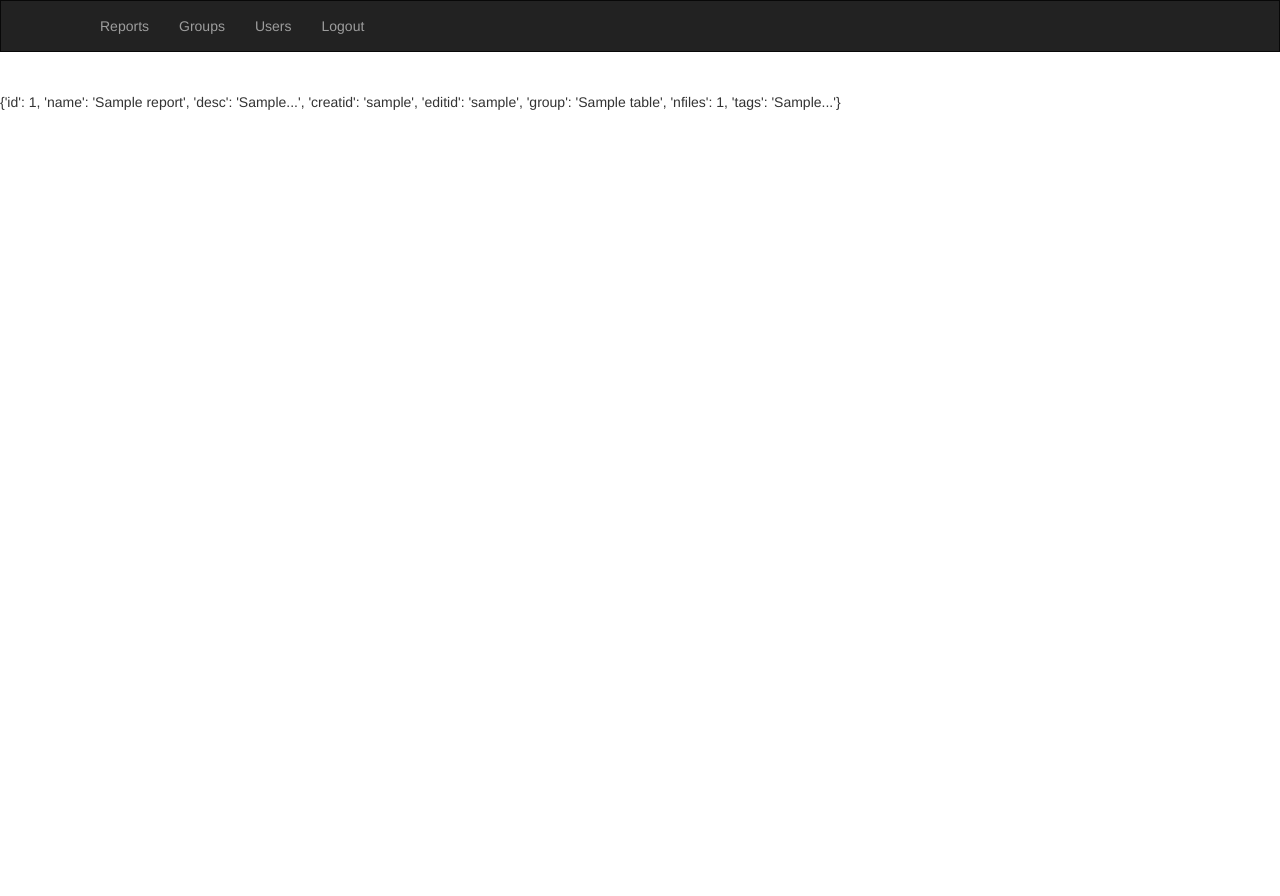
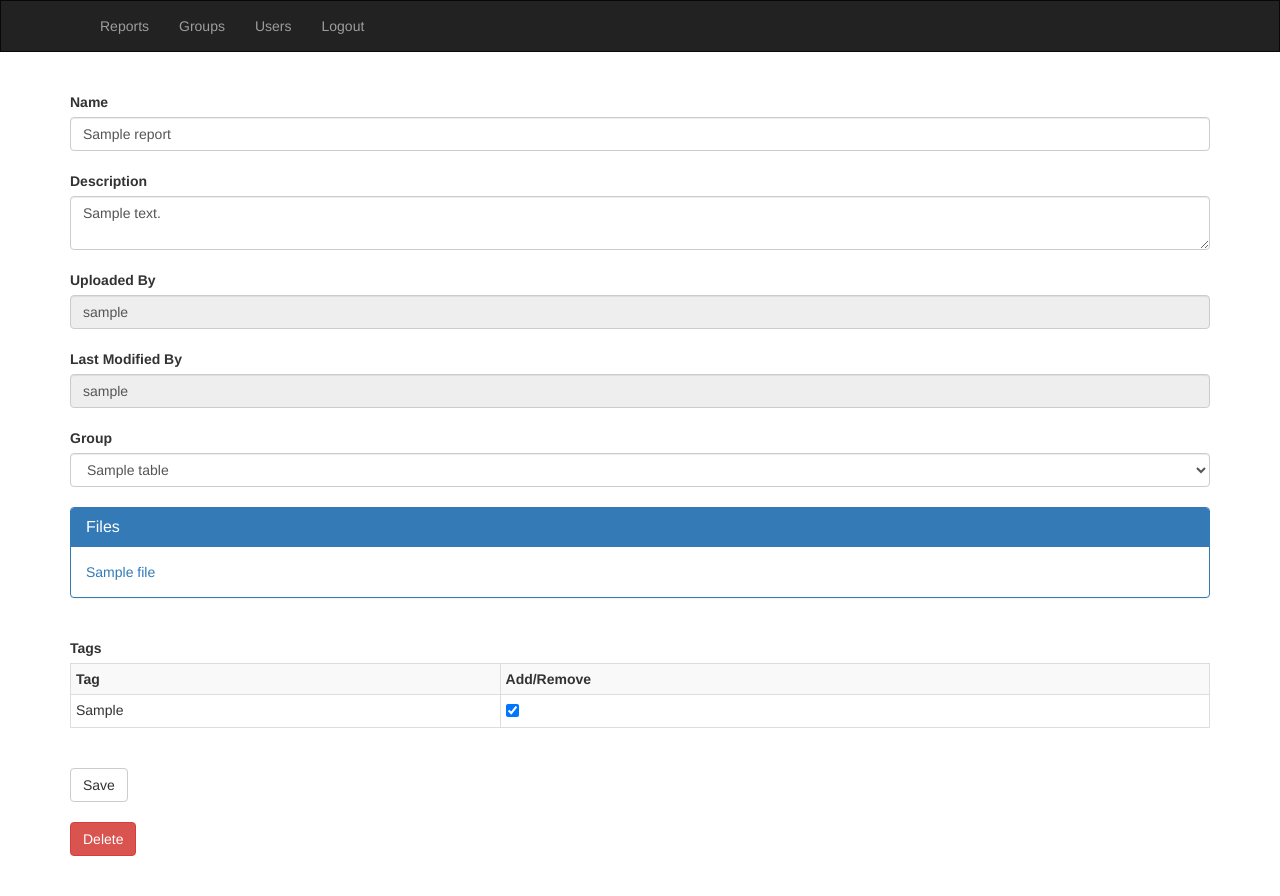
Before and after one commit to sfm2686/RMSA, a Flask app: page /report?id=1 in a window 1280 px wide. Before the commit the page ends 110 px from the top, so only its background shows below. Run offline with Flask 2, Linux system fonts and the light colour scheme; the visitor is signed in with stand-in values (Sample User, id 1); tables that the repository leaves empty hold one stand-in row (values such as "Sample post"); parts of the project's set-up code (start-up, migrations or seed data) failed here and were passed over; some libraries are stand-ins or nearby versions.

Commit message:
Viewing a report should be working. Still need to test/work on downloading files to fine tune it further

```diff
--- a/create_and_seed_db.py
+++ b/create_and_seed_db.py
@@ -130,8 +130,12 @@ for i in range(0, 40):
     copyfile(file_path, dest)
     new_files.append((dest, mt))
 
+sample_file_names = ["Jupiter landing video", "Albaik's Best Meal", "Best Place to Visit",
+                    "Blizzard Ent.", "One Piece", "Best Webapp", "19-NCOV Shocking Facts!",
+                    "Stackoverflow", "Clean Code Example", "Super Classified", "Eyes Only!"]
+
 for nf in new_files:
-    file = File(nf[0], random.choice(report_ids), nf[1].value)
+    file = File(random.choice(sample_file_names), nf[0], random.choice(report_ids), nf[1].value)
     sess.add(file)
 
 sess.commit()
--- a/tables_def.py
+++ b/tables_def.py
@@ -154,13 +154,15 @@ class File(Base):
     __tablename__ = "files"
 
     id         = Column(Integer, primary_key=True, autoincrement=True)
+    name       = Column(String(40))
     file_path  = Column(String(40))
     report_id  = Column(Integer, ForeignKey("reports.id", ondelete="CASCADE"))
     media_type = Column(Integer, ForeignKey("media_types.id"))
 
     #---------------------------------------------------------------------------
-    def __init__(self, file_path, report_id, media_type):
+    def __init__(self, name, file_path, report_id, media_type):
         """"""
+        self.name       = name
         self.file_path  = file_path
         self.report_id  = report_id
         self.media_type = media_type
--- a/templates/report.html
+++ b/templates/report.html
@@ -4,6 +4,77 @@
 
 {% block body %}
 
-{{ report }}
+<script>
+  window.onload = function() {
+    document.getElementById('deleteLink').onclick = function() {
+      var answer = confirm("Are you sure you wish to delete this report? Deleting this report would also delete any files associated with it.");
+      if (answer) {
+        window.location = "{{ url_for('delete_report', id=report['id']) }}";
+      } else {
+        return;
+      }
+    };
+  };
+</script>
+
+<div class="container">
+  <form action="" method="post">
+    <input type="hidden" class="form-control" name="id" value="{{ report['id'] }}">
+    <label>Name</label>
+    <input type="text" class="form-control" name="name" placeholder="Report name" value="{{ report['name'] }}">
+    <br>
+    <label>Description</label>
+    <textarea class="form-control" name="desc" placeholder="Report description">{{ report['desc'] }}</textarea>
+    <br>
+    <label>Uploaded By</label>
+    <input disabled class="form-control" value="{{ report['creatid'] }}">
+    <br>
+    <label>Last Modified By</label>
+    <input disabled class="form-control" value="{{ report['editid'] }}">
+    <br>
+    <label>Group</label>
+    <select class="form-control" name="group">
+      {% for group in groups %}
+        <option value="{{ group.id }}"
+          {% if report['group_id'] == group.id %}
+            {{ 'selected' }}
+          {% endif %}>
+          {{ group.group_name }}
+        </option>
+      {% endfor %}
+    </select>
+    <br>
+    <div class="panel panel-primary">
+      <div class="panel-heading">
+        <h3 class="panel-title">Files</h3>
+      </div>
+      {% for file in report['files'] %}
+      <div class="panel-body">
+        <a href="{{ url_for('download_file', id=file.id) }}">{{ file.name }}</a>
+      </div>
+      {% endfor %}
+    </div>
+    <br>
+    <label>Tags</label>
+    <table class="table table-striped table-bordered table-hover table-condensed">
+      <tr>
+        <th>Tag</th>
+        <th>Add/Remove</th>
+      </tr>
+      {% for tag_id, tag_name, belongs_to in tags %}
+        <tr>
+          <td>{{ tag_name }}</td>
+          <td><input type="checkbox" name=tags value="{{ tag_id }}"
+              {% if belongs_to %}checked{% endif %}
+            ></td>
+        </tr>
+      {% endfor %}
+    </table>
+    <br>
+    <button type="submit" class="btn btn-default">Save</button>
+  </form>
+  <br>
+  <a id="deleteLink" class="btn btn-danger" role="button">Delete</a>
+</div>
 
 {% endblock %}
--- a/views.py
+++ b/views.py
@@ -1,5 +1,5 @@
 from __init__ import app, db_engine
-from flask import render_template, request, url_for, session, flash, redirect
+from flask import render_template, request, url_for, session, flash, redirect, send_file
 from sqlalchemy.orm import sessionmaker
 from sqlalchemy.exc import IntegrityError
 from tables_def import *
@@ -25,8 +25,7 @@ def load_user_groups(user_id):
         .all())
 
 def load_all_groups():
-    return (db_sess.query(Group)
-        .all())
+    return (db_sess.query(Group).all())
 
 def load_group(group_id):
     return (db_sess.query(Group)
@@ -49,6 +48,9 @@ def load_report_tags(rid):
         .filter(Report_tags.report_id == rid)
         .filter(Report_tags.tag_id == Tag.id)
         .all())
+
+def load_all_tags():
+    return (db_sess.query(Tag).all())
 
 def flash_and_redirect(msg, cat, dest):
     flash(msg, cat)
@@ -116,8 +118,20 @@ def logout():
 def index():
     return render_template("index.html")
 
+@app.route('/download-file')
+@require_login
+def download_file():
+# TODO ensure user has proper permission to download this file!
+    id = request.args.get("id")
+    file = db_sess.query(File).filter(File.id == id).first()
+    if not file:
+        return redirect(url_for("not_found"))
+    try:
+        return send_file(file.file_path, as_attachment=True)
+    except FileNotFoundError:
+        return redirect(url_for("not_found"))
+
 ################################## Reports #####################################
-# TODO implement user/group access for reports
 @app.route('/reports')
 @require_login
 def reports():
@@ -160,12 +174,13 @@ def show_report():
     for col in user_reports:
         if req_rid == col.Report.id:
             report = col.Report
+            break
     if not report:
         return flash_and_redirect("Report not found", "alert alert-danger", "reports")
     report_dict = {}
     report_dict['id'] = report.id
     report_dict['name'] = report.name
-    report_dict['desc'] = "{}...".format(report.desc[:6])
+    report_dict['desc'] = report.desc
     user = load_user(col.Report.creator_id)
     if user:
         report_dict['creatid'] = user.User.username
@@ -176,18 +191,33 @@ def show_report():
         report_dict['editid'] = user.User.username
     else:
         report_dict['editid'] = "Deleted"
+    report_dict['group_id'] = report.group_id
     report_dict['group'] = load_group(report.group_id).group_name
-    report_dict['nfiles'] = len(load_report_files(report.id))
-    rtags = ""
+    report_dict['files'] = [file for file in load_report_files(report.id)]
+    report_dict['tags'] = []
     for t in load_report_tags(report.id):
-        rtags = rtags + t.Tag.tag + " "
-    report_dict['tags'] = "{}...".format(rtags[:6])
-    return render_template("report.html", report=report_dict)
+        report_dict['tags'].append(t.Tag)
+    groups = [r.Group for r in load_user_groups(session.get("uid"))]
+    tags = []
+    # flag the tags that the report belongs to
+    for tag in load_all_tags():
+        belongs_to = False
+        for rtag in load_report_tags(report.id):
+            if tag.id == rtag.Tag.id:
+                belongs_to = True
+                break
+        tags.append((tag.id, tag.tag, belongs_to))
+    return render_template("report.html", report=report_dict, groups=groups, tags=tags)
 
 @app.route('/report', methods=['POST'])
 @require_login
 def update_report():
     return render_template("report.html")
+
+@app.route('/add_report')
+@require_login
+def add_report():
+    return render_template("add_report.html")
 
 @app.route('/delete_report', methods=['GET'])
 @require_login
@@ -205,11 +235,6 @@ def delete_report():
     #     return redirect(url_for('show_group', id=request.args.get('id')))
     # flash("Group deleted successfully", "alert alert-success")
     return redirect(url_for('reports'))
-
-@app.route('/add_report')
-@require_login
-def add_report():
-    return render_template("add_report.html")
 
 ################################## Groups ######################################
 @app.route('/groups')
```
